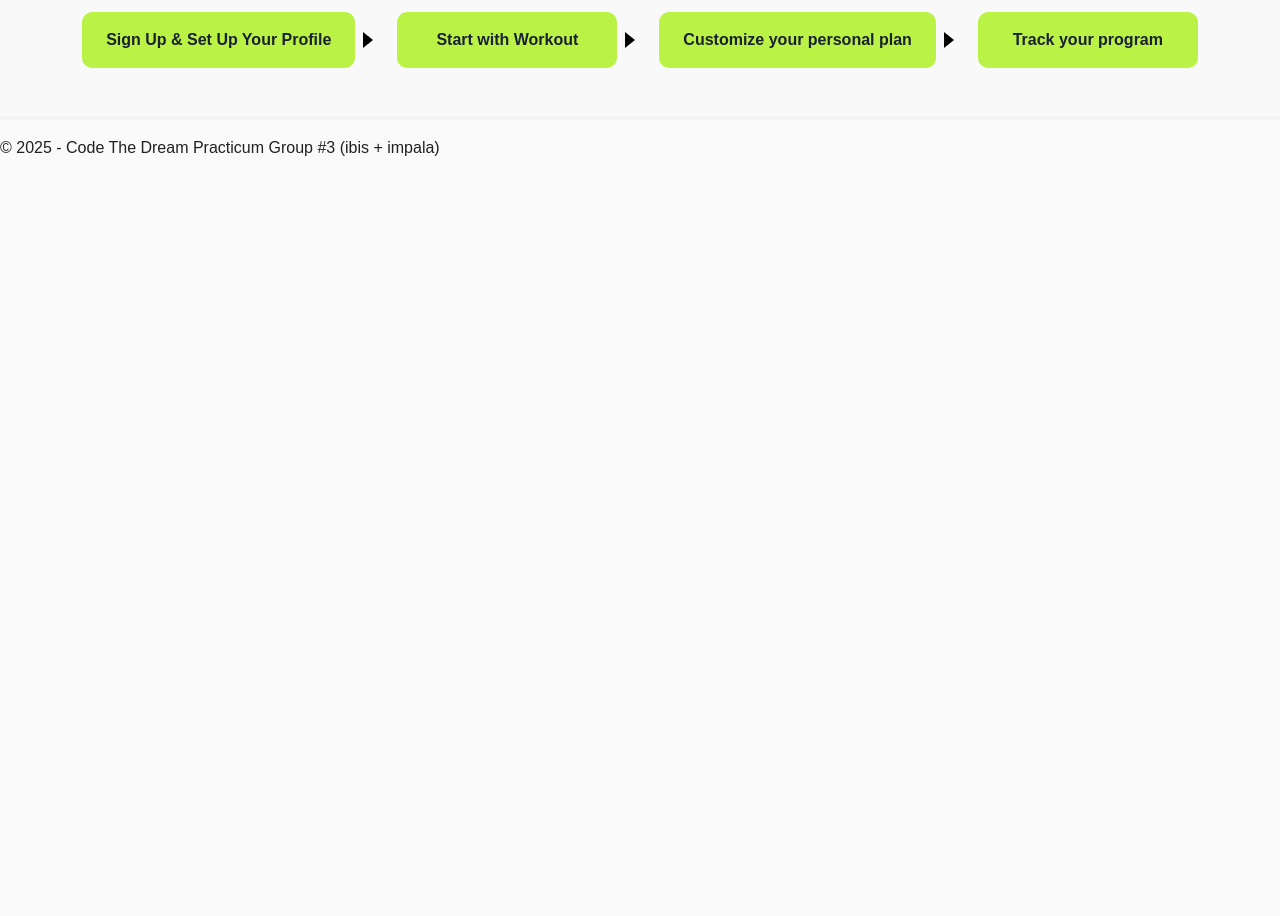
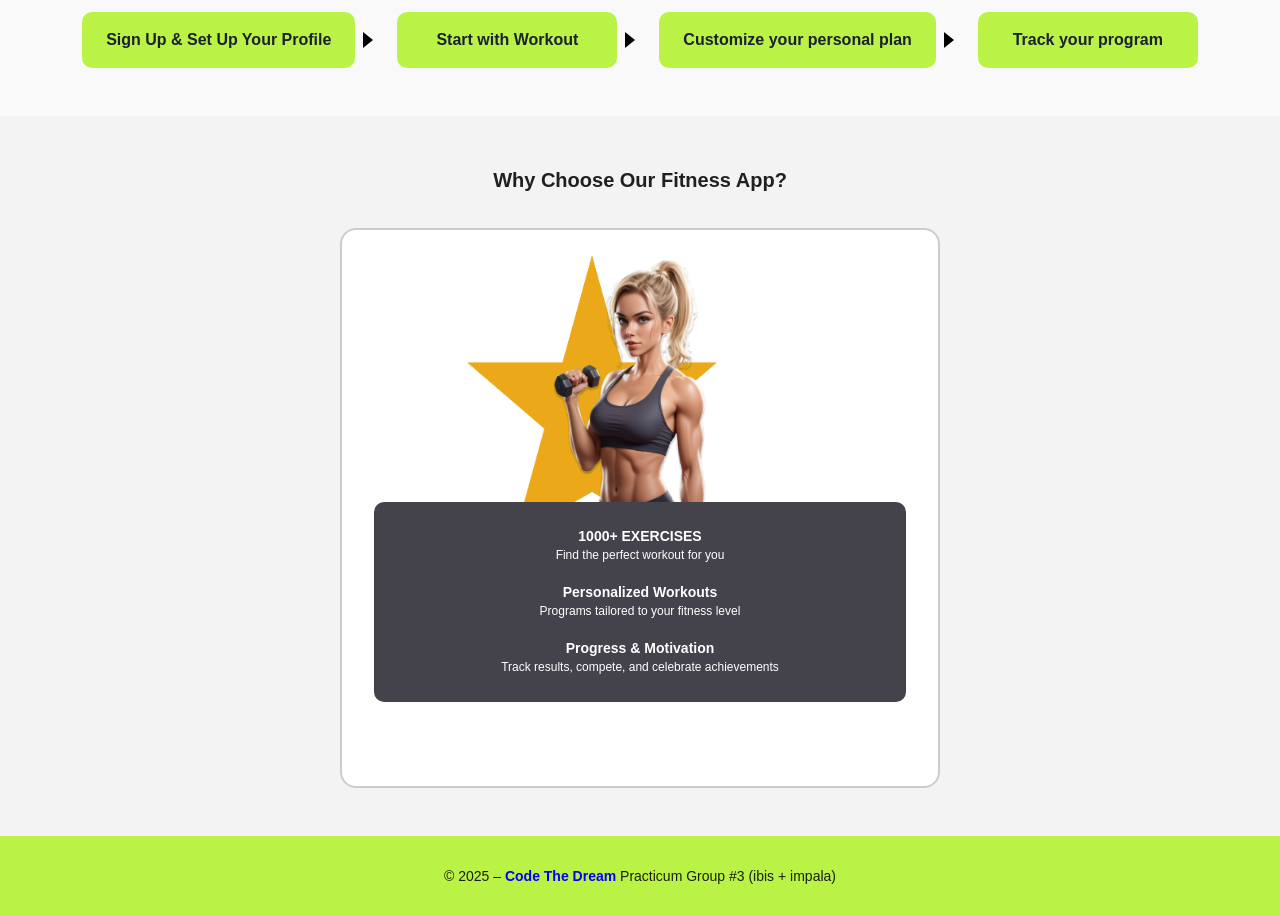
Before and after one commit to Code-the-Dream-School/ii-practicum-team-3-front, a React (Vite) app: page / in a window 1280 px wide. Shown: the part 680-1596 px from the top of the page. Before the commit the page ends 896 px from the top, so only its background shows below. Built offline with nearby package versions, Linux system fonts and the light colour scheme.

Commit message:
feat(layouts): update ScrollToTopButton and Footer, fix page scroll behavior

```diff
--- a/src/layouts/Footer.jsx
+++ b/src/layouts/Footer.jsx
@@ -1,8 +1,36 @@
+import { Box, Typography, Link as MuiLink } from '@mui/material';
+import { useTheme } from '@mui/material/styles';
+
 function Footer() {
+  const theme = useTheme();
+
   return (
-    <footer>
-      <p>© 2025 - Code The Dream Practicum Group #3 (ibis + impala)</p>
-    </footer>
+    <Box
+      component="footer"
+      sx={{
+        height: '80px',
+        backgroundColor: theme.palette.footer.main,
+        display: 'flex',
+        justifyContent: 'center',
+        alignItems: 'center',
+        textAlign: 'center',
+        px: 2,
+      }}
+    >
+      <Typography variant="body2" color="textPrimary">
+        © 2025 –{' '}
+        <MuiLink
+          href="https://classes.codethedream.org/"
+          target="_blank"
+          rel="noopener noreferrer"
+          underline="hover"
+          sx={{ color: 'blue', fontWeight: 'bold' }}
+        >
+          Code The Dream
+        </MuiLink>{' '}
+        Practicum Group #3 (ibis + impala)
+      </Typography>
+    </Box>
   );
 }
 
--- a/src/layouts/MainLayout.jsx
+++ b/src/layouts/MainLayout.jsx
@@ -8,17 +8,16 @@
 function MainLayout() {
   return (
     <>
-      {/* Header without fixed height */}
+      {/* Header */}
       <Header />
 
-      {/* Main content with adjusted height */}
+      {/* Main content*/}
       <Box
         component="main"
         sx={{
           display: 'flex',
           flexDirection: 'column',
-          height: 'calc(100vh - 80px)', // only footer is subtracted
-          overflow: 'auto',
+          minHeight: 'calc(100vh - 80px)',
         }}
       >
         <ScrollToTopButton />
@@ -27,7 +26,7 @@
         </Box>
       </Box>
 
-      {/* Fixed height for Footer */}
+      {/* Footer */}
       <Box sx={{ height: '80px' }}>
         <Footer />
       </Box>
--- a/src/layouts/ScrollToTopButton.jsx
+++ b/src/layouts/ScrollToTopButton.jsx
@@ -1,15 +1,48 @@
-import { useEffect } from 'react';
-
-import { useLocation } from 'react-router-dom';
+import { useEffect, useState } from 'react';
+import { Fab, useTheme } from '@mui/material';
+import ArrowUpwardIcon from '@mui/icons-material/ArrowUpward';
 
 function ScrollToTopButton() {
-  const location = useLocation();
+  const theme = useTheme();
+  const [visible, setVisible] = useState(false);
 
   useEffect(() => {
-    window.scrollTo(0, 0);
-  }, [location]);
+    const handleScroll = () => {
+      setVisible(window.pageYOffset > 300);
+    };
+    window.addEventListener('scroll', handleScroll);
+    return () => window.removeEventListener('scroll', handleScroll);
+  }, []);
 
-  return null;
+  const handleScrollToTop = () => {
+    window.scrollTo({ top: 0, behavior: 'smooth' });
+  };
+
+  if (!visible) return null;
+
+  return (
+    <Fab
+      onClick={handleScrollToTop}
+      sx={{
+        position: 'fixed',
+        bottom: 100,
+        right: 30,
+        backgroundColor: theme.palette.common.white,
+        color: theme.palette.primary.main,
+        border: '2px solid',
+        borderColor: theme.palette.primary.main,
+        width: 56,
+        height: 96,
+        borderRadius: '16px',
+        boxShadow: '0px 4px 10px rgba(0,0,0,0.2)',
+        '&:hover': {
+          backgroundColor: '#f1f1f1',
+        },
+      }}
+    >
+      <ArrowUpwardIcon sx={{ fontSize: 40 }} />
+    </Fab>
+  );
 }
 
 export default ScrollToTopButton;
```
